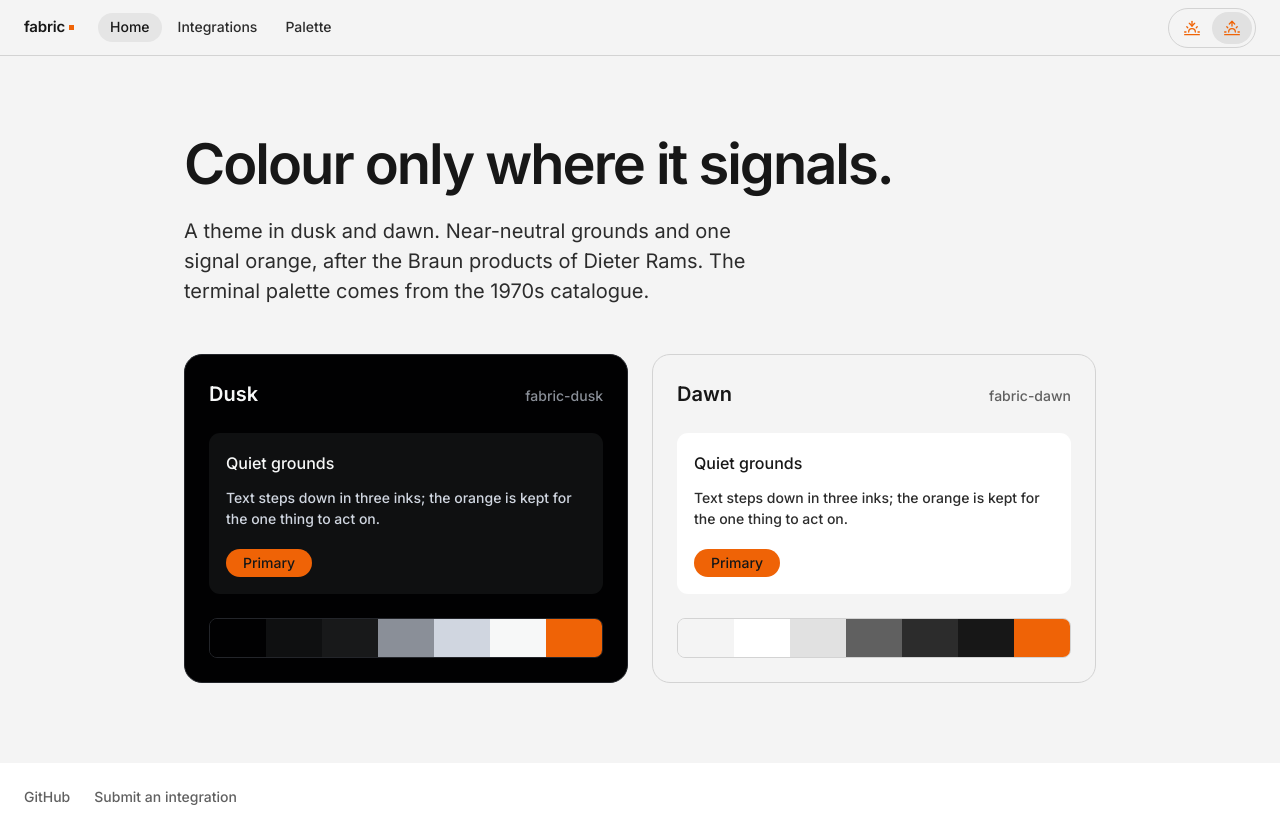
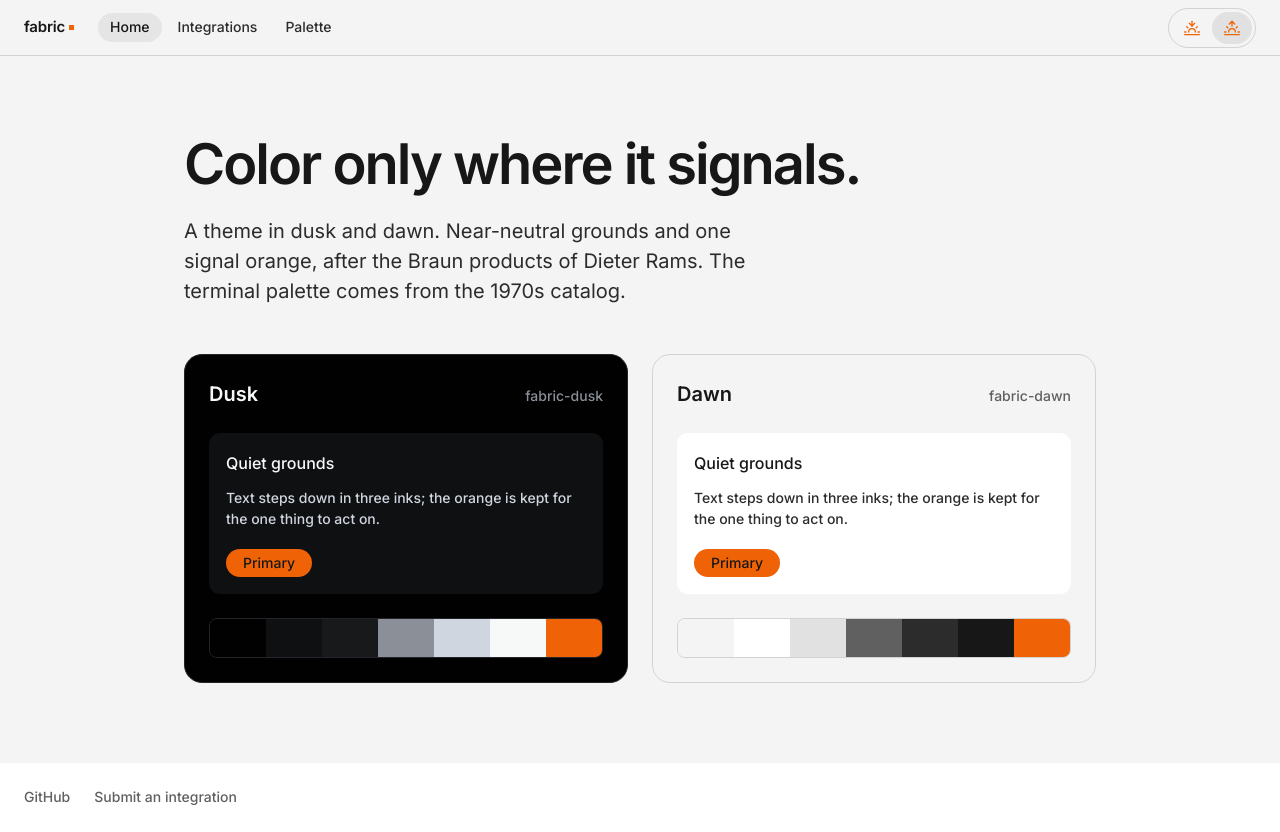
Before and after one commit to ozzycodes2/fabric-site, a Next.js app: page / in a window 1280 px wide. Built offline with nearby package versions, Linux system fonts and the light colour scheme.

Commit message:
docs: use US English spelling
Prose, UI copy and test names now spell color, catalog, gray and the like the
US way. Identifiers and the palette data are unchanged; `aria-labelledby` is
an HTML attribute and keeps its spelling.

```diff
--- a/src/app/globals.css
+++ b/src/app/globals.css
@@ -1,6 +1,6 @@
 @import "tailwindcss";
 
-/* Colour custom properties (--canvas, --ink, --term-*) are generated from
+/* Color custom properties (--canvas, --ink, --term-*) are generated from
    data/palette.json by tokensCss() and injected in layout.tsx. */
 
 @theme inline {
@@ -141,7 +141,7 @@ html {
 }
 
 /* The palette page renders both variants; show only the one the site is in.
-   Mirrors the selector order tokensCss() uses for the colour tokens. */
+   Mirrors the selector order tokensCss() uses for the color tokens. */
 [data-show="dawn"],
 html[data-variant="dawn"] [data-show="dusk"] {
   display: none;
--- a/src/app/layout.tsx
+++ b/src/app/layout.tsx
@@ -15,7 +15,7 @@ const inter = Inter({
 
 export const metadata: Metadata = {
   title: "fabric",
-  description: "A colour theme in two variants, dusk and dawn.",
+  description: "A color theme in two variants, dusk and dawn.",
 };
 
 export default function RootLayout({ children }: LayoutProps<"/">) {
--- a/src/app/page.tsx
+++ b/src/app/page.tsx
@@ -5,11 +5,11 @@ export default function Home() {
   return (
     <main className="mx-auto max-w-[960px] px-lg pt-section">
       <h1 className="mb-lg max-w-[720px] text-[40px] leading-none font-semibold tracking-[-1.2px] text-balance sm:text-[56px] sm:tracking-[-2px]">
-        Colour only where it signals.
+        Color only where it signals.
       </h1>
       <p className="mb-xxl max-w-[592px] text-subhead text-ink-muted">
         A theme in dusk and dawn. Near-neutral grounds and one signal orange, after the Braun products of Dieter Rams.
-        The terminal palette comes from the 1970s catalogue.
+        The terminal palette comes from the 1970s catalog.
       </p>
       <div className="grid gap-lg sm:grid-cols-2">
         {palette.variants.map((v) => (
--- a/src/components/palette-view.tsx
+++ b/src/components/palette-view.tsx
@@ -55,7 +55,7 @@ function TermChip({ role, variant, format }: Omit<TileProps, "featured">) {
   );
 }
 
-// A short shell session painted in the variant's own colours, so the terminal
+// A short shell session painted in the variant's own colors, so the terminal
 // palette is seen in use rather than only as chips.
 function TerminalSample({ palette, variant }: { palette: Palette; variant: VariantSlug }) {
   const hex = (roles: Role[], slug: string) => roles.find((r) => r.slug === slug)?.[variant].hex;
@@ -86,7 +86,7 @@ export function PaletteView({ palette }: { palette: Palette }) {
 
   return (
     <div>
-      <Segmented label="Colour format" options={FORMATS} value={format} onChange={setFormat} />
+      <Segmented label="Color format" options={FORMATS} value={format} onChange={setFormat} />
       {palette.variants.map((v) => (
         <section key={v.slug} data-show={v.slug} aria-labelledby={`v-${v.slug}`} className="mt-xxl">
           <div className="flex flex-wrap items-end justify-between gap-md border-b border-hairline pb-md">
```
Also changed, not shown: 2 other files (tests, documents, lock files or other folders).
